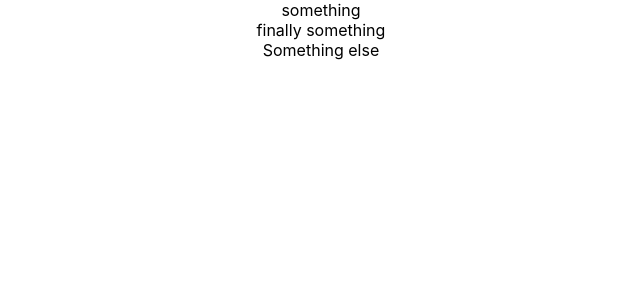
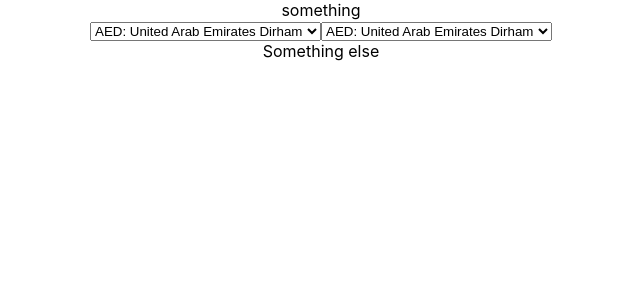
Before and after one commit to Ally-Bootcamp-Team-Gemini/school-money-web-app, a React (Create React App) app: page / in a window 1280 px wide. Shown: the top 300 px of the page, without its empty margins (319-959 px from the left). Built offline with nearby package versions, Linux system fonts and the light colour scheme.

Commit message:
Created 2 drop downs populated by a dynamic map function; used a mock data list

```diff
--- a/src/body.js
+++ b/src/body.js
@@ -1,7 +1,33 @@
 import React from 'react'
 
-export default function Body() {
-    return(
-        <div>finally something</div>
+export default function Body(props) {
+    /*Temporary mock data to populate drop downs*/
+    const mock_cur_list = [
+        { "AED": "United Arab Emirates Dirham" },
+        { "AFN": "Afghan Afghani" },
+        { "ALL": "Albanian Lek" },
+        { "AMD": "Armenian Dram" },
+    ]
+
+
+    /*This map function will iterate through the list of currency objects*/
+    const optionList = mock_cur_list.map(function (obj) {
+        /*this var gets each key of mock_cur_list and holds it*/
+        const key = Object.keys(obj)[0]
+        return (
+            /*create an option tag for each currency in list*/
+            <option value={key}>{key}: {obj[key]}</option>
+        )
+    })
+
+    return (
+        <div>
+            <select name="exchange_base" id="exchange_base">
+                {optionList}
+            </select>
+            <select name="exchange_to" id="exchange_to">
+                {optionList}
+            </select>
+        </div>
     )
 }
```
